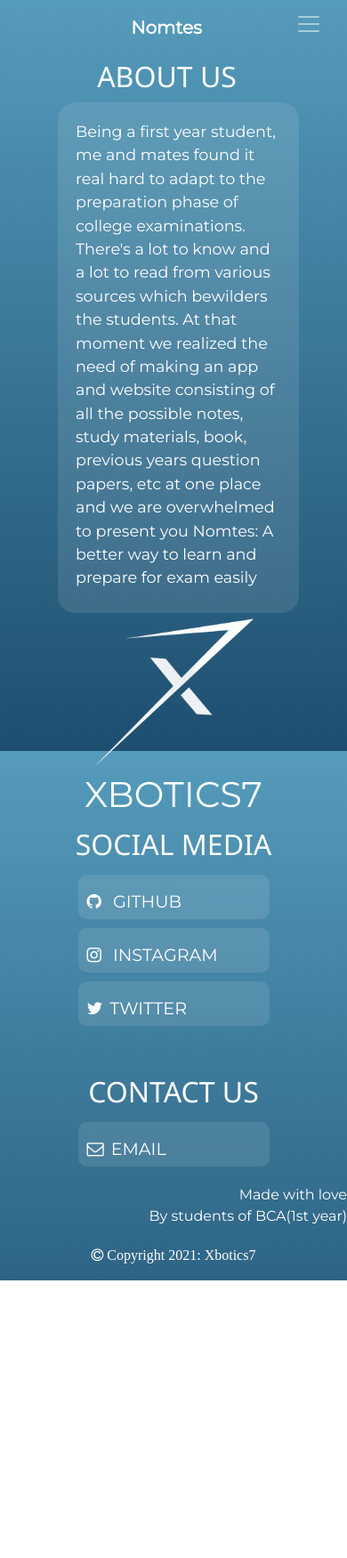
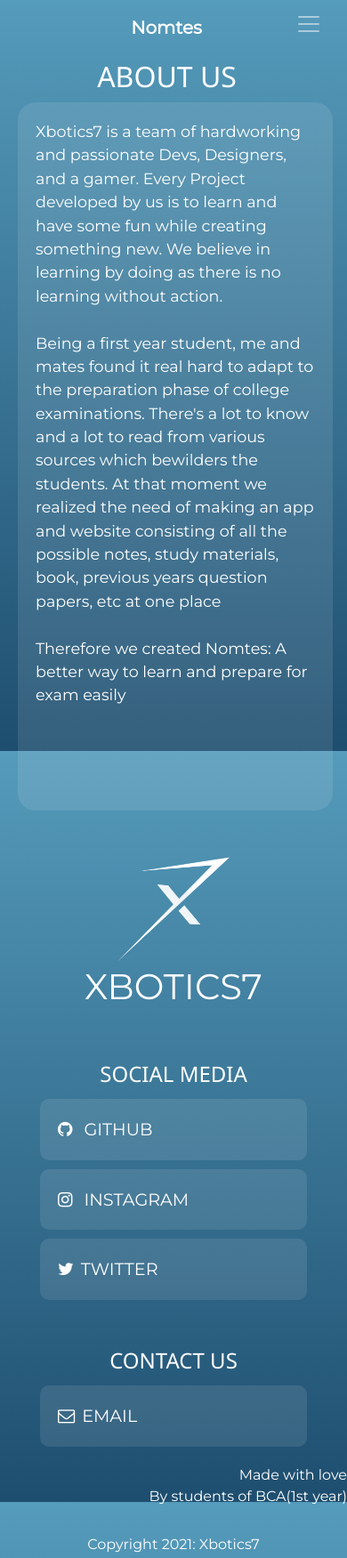
Before and after one commit to Xbotics7/Nomtes, a plain HTML site: page about.html in a window 390 px wide. Shown: the whole page at 89% size. Before the commit the page ends 1439 px from the top, so only its background shows below. Drawn offline with nearby package versions, Linux system fonts and the light colour scheme.

Commit message:
about, semester

```diff
--- a/about.html
+++ b/about.html
@@ -21,6 +21,7 @@
   <link rel="stylesheet" href="https://cdnjs.cloudflare.com/ajax/libs/font-awesome/4.7.0/css/font-awesome.min.css">
 
   <link href="./css/aboutStyle.css" rel="stylesheet">
+  <link href="./css/anim.css" rel="stylesheet">
   <link rel="stylesheet" href="./css/style.css">
 
 </head>
@@ -75,56 +76,56 @@
 
   <div class="container-fluid">
     <div class="row">
-      <div class="col-md-4 col-sm-12 col-xs-12 ">
+      <div class="col-md-4 col-sm-12 col-xs-12  come-in">
         <div class="row">
-          <div class="col-12  container-header">ABOUT US</div>
-          <div class="about-pad">
-            <div class="col-10  about-content">
-              <p>Being a first year student, me and mates found it real hard to adapt to the preparation phase
+          <div class="col-12 container-header">ABOUT US</div>
+          <div class="about-pad mr-3">
+            <div class="col-12  about-content">
+              <p>Xbotics7 is a team of hardworking and passionate Devs, Designers, and a gamer.
+                Every Project developed by us is to learn and have some fun while creating something new.
+                We believe in learning by doing as there is no learning without action.
+                <br /><br />
+                Being a first year student, me and mates found it real hard to adapt to the preparation phase
                 of college examinations. There's a lot to know and a lot to read from various sources which
                 bewilders the students. At that moment we realized the need of making an app and website consisting
                 of all the possible notes, study materials, book, previous years question papers, etc at one place
-                and we are overwhelmed to present you Nomtes: A better way to learn and
-                prepare for exam easily</p>
+                <br /><br />
+                Therefore we created Nomtes: A better way to learn and
+                prepare for exam easily
+              </p>
             </div>
           </div>
         </div>
       </div>
-      <div class="col-md-4 col-sm-12 col-xs-12 image-align ">
-        <a class="xbot-link" href="https://xbotics7.github.io/" target="_blank"><img src="./images/white.png"
+      <div class="col-md-4 col-sm-12 col-xs-12 my-5 my-md-auto image-align  come-in">
+        <a class="xbot-link " href="https://xbotics7.github.io/" target="_blank"><img src="./images/white.png"
             class="xbot-logo " alt="xbot logo">
           <h1 class="xbotics7">XBOTICS7</h1>
         </a>
 
       </div>
-      <div class="col-md-4">
+      <div class="col-md-4  come-in">
 
         <div class=" container-header-social ">SOCIAL MEDIA</div>
 
 
         <div class="social-link-div">
-          <a href="https://github.com/Xbotics7" target="_blank" class="socialmedia-link social-icon  text-left">
-            <div class="link-align-center">
-              <i class="fa fa-github pr-2"></i> GITHUB
-            </div>
+          <a href="https://github.com/Xbotics7" target="_blank" class="socialmedia-link text-left">
+
+            <i class="fa fa-github pr-2"></i> GITHUB
+
           </a>
 
+          <a href="https://www.instagram.com/xbotics7/" target="_blank" class=" socialmedia-link text-left">
 
+            <i class="fa fa-instagram pr-2 "> </i> INSTAGRAM
 
+          </a>
 
-          <div>
-            <a href="https://www.instagram.com/xbotics7/" target="_blank"
-              class=" socialmedia-link social-icon  text-left">
-              <div class="link-align-center">
-                <i class="fa fa-instagram pr-2 "> </i> INSTAGRAM
-              </div>
-            </a>
-          </div>
+          <a href="https://twitter.com/xbotics7" target="_blank" class=" socialmedia-link text-left">
 
-          <a href="https://twitter.com/xbotics7" target="_blank" class=" socialmedia-link social-icon  text-left">
-            <div class="link-align-center">
-              <i class="fa fa-twitter pr-2"> </i>TWITTER
-            </div>
+            <i class="fa fa-twitter pr-2"> </i>TWITTER
+
           </a>
         </div>
 
@@ -133,22 +134,21 @@
         <div class=" contact-margin container-header-contact">CONTACT US</div>
 
         <div class="social-link-div">
-          <a href="mailto:xbotics7@gmail.com" target="_blank"
-            class=" socialmedia-link social-icon mailto social text-left">
-            <div class="link-align-center">
-              <i class="fa fa-envelope-o pr-2 "> </i>EMAIL
-            </div>
+          <a href="mailto:xbotics7@gmail.com" target="_blank" class=" socialmedia-link mailto social text-left">
+
+            <i class="fa fa-envelope-o pr-2 "> </i>EMAIL
+
           </a>
         </div>
       </div>
     </div>
 
   </div>
-  <div class="d-flex justify-content-end  mt-md-5 fixed-bottom  made-love">
+  <div class="d-flex justify-content-end fixed-bottom made-love">
     Made with love<br>By students of BCA(1st year)
   </div>
-  <div class="d-flex justify-content-center align-self-center mt-md-5 fixed-bottom pos">
-    <p><i class="fa fa-copyright"> Copyright 2021: Xbotics7</i></p>
+  <div class="d-flex justify-content-center align-self-center mt-md-3 fixed-bottom pos">
+    Copyright 2021: Xbotics7
   </div>
 
 
--- a/css/aboutStyle.css
+++ b/css/aboutStyle.css
@@ -1,96 +1,44 @@
-body{
-    background-image: linear-gradient(to right, #578FA8 , #152F41);
-    color: white;
-    font-family: 'Montserrat', sans-serif;
-    height: 100%;
-
-  }
-  .navbar-brand {
-    padding-left: 50px;
-}
-
-.navbar-nav>li {
-    padding-left: 15px;
-    padding-right: 15px;
-}
-  /* .content{
-    position: relative;
-      text-align: center;
-      padding:50px;
-      font-size: calc(10px + 1.5vw);
-
-  }
-  .nom{
-    font-size:3vw;
-    font-weight: bold;
-  }
-   .xbot-main{
-    position: fixed;
-    bottom: 0;
-    right:0;
-
-
-  }
-   a{
-      color:white;
-
-      /font-size: calc(10px + 1vw);
-  }  */
-
-  .course-header{
+.course-header {
   height: 150px;
   width: 150px;
   border-radius: 150px;
-      margin:auto;
+  margin: auto;
   line-height: 150px;
   font-size: 2.5em;
-      background-color: rgb(255,255,255, 0.1);
+  background-color: rgb(255, 255, 255, 0.1);
 }
 
-  .course-title{
+.course-title {
   text-align: center;
   margin-top: 10px;
 }
-  .fa { display:inline-block !important; }
 
+.container-header {
+  font-family: 'Segoe UI', Tahoma, Geneva, Verdana, sans-serif;
+  font-size: 1.5em;
+  font-weight: 500;
+  padding-left: 65px;
+  text-align: left;
+}
 
+.container-header-social {
+  font-family: 'Segoe UI', Tahoma, Geneva, Verdana, sans-serif;
+  font-size: 1.5em;
+  font-weight: 500;
+  padding-right: 65px;
+  text-align: right;
+}
 
+.container-header-contact {
+  font-family: 'Segoe UI', Tahoma, Geneva, Verdana, sans-serif;
+  font-size: 1.5em;
+  font-weight: 500;
+  padding-right: 80px;
+  text-align: right;
+}
 
-  /* .social-parent-mobile{
-    position: absolute;
-    bottom: 0;
-    left: 45%;
-     display: none;
-  } */
-  .navbar-nav .active>.nav-link{
-    border: 1px rgb(21, 209, 209) solid ;
-    border-radius: 5px;
-}
-.container-header{
-  font-family: 'Segoe UI', Tahoma, Geneva, Verdana, sans-serif;
-  font-size:2em ;
-  font-weight: 500;
-  padding-left:65px;
-  text-align:left;
-}
-.container-header-social{
-  font-family: 'Segoe UI', Tahoma, Geneva, Verdana, sans-serif;
-  font-size:2em ;
-  font-weight: 500;
-  padding-right:65px;
-
-  text-align:right;
-}
-.container-header-contact{
-  font-family: 'Segoe UI', Tahoma, Geneva, Verdana, sans-serif;
-  font-size:2em ;
-  font-weight: 500;
-  padding-right:80px;
-
-  text-align:right;
-}
-.about-content{
-  font-size:1.1em;
+.about-content {
+  font-size: 1.1em;
   padding-left: 20px;
   padding-right: 20px;
   padding-top: 20px;
@@ -99,177 +47,130 @@ body{
   border-radius: 20px;
   color: white;
   background: rgba(255, 255, 255, 0.1);
-  margin-top:5px;
+  margin-top: 5px;
+}
 
+.about-pad {
+  padding-left: 60px;
 }
-.about-pad{
-  padding-left:65px;
-}
-.xbot-link:hover{
+
+.xbot-link:hover {
   text-decoration: none;
 }
-.xbot-logo{
-  width:50%;
-  /* display: block;
-  margin-left: auto;
-  margin-right:auto;
-  margin-top:auto;
-  margin-bottom:auto;
-  text-align:center;
-  text-align: right;*/
+
+.xbot-logo {
+  width: 35%;
 }
-.xbotics7{
+
+.xbotics7 {
   color: rgb(255, 255, 255);
 }
-.image-align{
-  text-align:center;
-  /* margin-left: auto;
-  margin-right:auto; */
-  margin-top:auto;
-  margin-bottom:auto;
 
+.image-align {
+  text-align: center;
+  margin-top: auto;
+  margin-bottom: auto;
 }
-.socialmedia-link{
-  margin-top:10px;
+
+.socialmedia-link {
+  margin-top: 10px;
   border: transparent;
   border-radius: 10px;
   color: white;
-  height:50px;
   background: rgba(255, 255, 255, 0.1);
-  /* border:4px solid white;  */
-  max-width: 215px;
-  /* border:1px solid white; */
-  /* padding-right:65px; */
-  margin-left:auto;
-}
-.social-icon{
+  display: block;
+  max-width: 300px;
   font-size: 1.2em;
-  color: white;
-  text-decoration: none;
-  align-content: center;
-  display:block;
-
+  padding: 20px;
+  margin-left: auto;
 }
 
-.social-icon:hover{
+.socialmedia-link:hover {
   text-decoration: none;
   color: white;
 }
-.social-link-div{
 
+.social-link-div {
+  margin-right: 65px;
+}
 
-  margin-right:65px;
+.row-margin {
+  margin-top: 10px;
 }
-.row-margin{
-  margin-top:10px;
+
+.contact-margin {
+  margin-top: 50px;
 }
-/* .made-with-love{
-  position:absolute;
-  bottom:0;
-  right:0;
-  padding-bottom: 10px;
-} */
-.social{
-  /* margin-top:11px; */
-  /* font-size:1.1em; */
 
-  /* border:3px solid black; */
+.footer {
+  margin-top: 200px;
+  border: 1px solid black;
 }
-.contact-margin{
-  margin-top:50px;
+
+.sociall {
+  border: 1px solid black;
 }
-.footer-about{
-  /* align-items: center; */
+
+.link-align-center {
+  padding-top: 11px;
+  padding-left: 10px;
 }
-/* .made-love-absolute{
-  position:absolute;
-  bottom:0;
-  right:0;
-}*/
-.footer{
-  margin-top:200px;
- border:1px solid black;
+
+.made-love {
+  margin-top: 20px;
+  margin-right: 80px;
+  padding-bottom: 20px;
+  text-align: right;
 }
-.sociall{
-  border:1px solid black;
-}
-.link-align-center{
 
-  padding-top:11px;
-  padding-left:10px;
-}
-.made-love{
-  margin-top: 20px;;
-  margin-right: 80px;
-  padding-bottom:20px;
-  text-align:right;
+.fixed-bottom{
+  margin-bottom: 10px;
 }
 
 @media screen and (max-width: 768px) {
-    .footer{
-      margin-top:10px;
+  .footer {
+    margin-top: 10px;
+  }
+  .container-header {
+    font-family: 'Segoe UI', Tahoma, Geneva, Verdana, sans-serif;
+    font-size: 2em;
+    font-weight: 500;
+    padding-left: 0px;
+    text-align: center;
+  }
+  .made-love {
+    margin-top: 20px;
+    margin-right: auto;
+    margin-left: auto;
+    padding-bottom: 20px;
+    text-align: right;
+  }
+  .container-header-social {
+    font-family: 'Segoe UI', Tahoma, Geneva, Verdana, sans-serif;
+    font-size: 1.5em;
+    font-weight: 500;
+    padding-right: 0px;
+    text-align: center;
+  }
+  .container-header-contact {
+    font-family: 'Segoe UI', Tahoma, Geneva, Verdana, sans-serif;
+    font-size: 1.5em;
+    font-weight: 500;
+    padding-right: 0px;
+    text-align: center;
+  }
+  .socialmedia-link {
+    margin-left: auto;
+    margin-right: auto;
+  }
+  .social-link-div {
+    margin-right: 0px;
+  }
 
+  .about-content {
   }
-    .container-header{
-      font-family: 'Segoe UI', Tahoma, Geneva, Verdana, sans-serif;
-      font-size:2em ;
-      font-weight: 500;
-      padding-left:0px;
-      text-align:center;
-
-    }
-    .made-love{
-      margin-top: 20px;;
-      margin-right: auto;
-      margin-left:auto;
-      padding-bottom:20px;
-      text-align:right;
-    }
-    .container-header-social{
-      font-family: 'Segoe UI', Tahoma, Geneva, Verdana, sans-serif;
-      font-size:2em ;
-      font-weight: 500;
-      padding-right:0px;
-
-      text-align:center;
-    }
-    .container-header-contact{
-      font-family: 'Segoe UI', Tahoma, Geneva, Verdana, sans-serif;
-      font-size:2em ;
-      font-weight: 500;
-      padding-right:0px;
-
-      text-align:center;
-    }
-    .socialmedia-link{
-      margin-top:10px;
-      border: transparent;
-      border-radius: 10px;
-      color: white;
-      height:50px;
-      background: rgba(255, 255, 255, 0.1);
-      /* border:4px solid white;  */
-      max-width: 215px;
-      /* border:1px solid white; */
-      /* padding-right:65px; */
-      margin-left:auto;
-      margin-right:auto;
-    }
-    .social-link-div{
-      margin-right:0px;
-    }
-    .about-content{
-      font-size:1.1em;
+  .about-pad {
     padding-left: 20px;
-      padding-right: 20px;
-      padding-top: 20px;
-      padding-bottom: 10px;
-      border: transparent;
-      border-radius: 20px;
-      color: white;
-      background: rgba(255, 255, 255, 0.1);
-      margin-top:5px;
-
   }
   .fixed-bottom {
     position: static !important;
@@ -279,25 +180,4 @@ body{
     margin-left: auto;
     margin-right: auto;
   }
-    /* .social-parent-mobile{
-      position: absolute;
-      bottom: 0;
-      left: 35%;
-      display: flex;
-      padding:10px;
 }
-    .social-parent{
-      position: absolute;
-      bottom: 0;
-      left: 40%;
-      display: none;
-    } */
-    /* .made-with-love{
-      position:relative;
-      bottom:0;
-      right:0;
-      padding-bottom: 10px;
-    } */
- /* .fa { display:block !important; } */
-
-  }
```
Also changed, not shown: semester.html (+1 -1 lines). Lines whose indentation alone changed are shown as unchanged.
